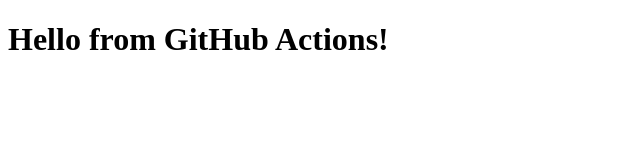
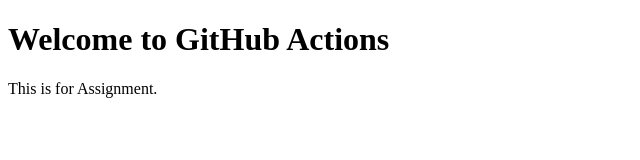
Before and after one commit to saravanakumaran2/CD-CI-pipeline-github_Actions, a plain HTML site: page index.html in a window 1280 px wide. Shown: the whole page, without its empty margins (0-640 px from the left). Drawn offline with Linux system fonts and the light colour scheme.

Commit message:
Update index.html

```diff
--- a/index.html
+++ b/index.html
@@ -1,9 +1,12 @@
 <!DOCTYPE html>
-<html>
-  <head>
-    <title>CI/CD Test</title>
-  </head>
-  <body>
-    <h1>Hello from GitHub Actions!</h1>
-  </body>
+<html lang="en">
+<head>
+  <meta charset="UTF-8">
+  <title>GitHub Actions Assignment</title>
+  <link rel="stylesheet" href="styles.css">
+</head>
+<body>
+  <h1>Welcome to GitHub Actions </h1>
+  <p>This is for Assignment.</p>
+</body>
 </html>
```
